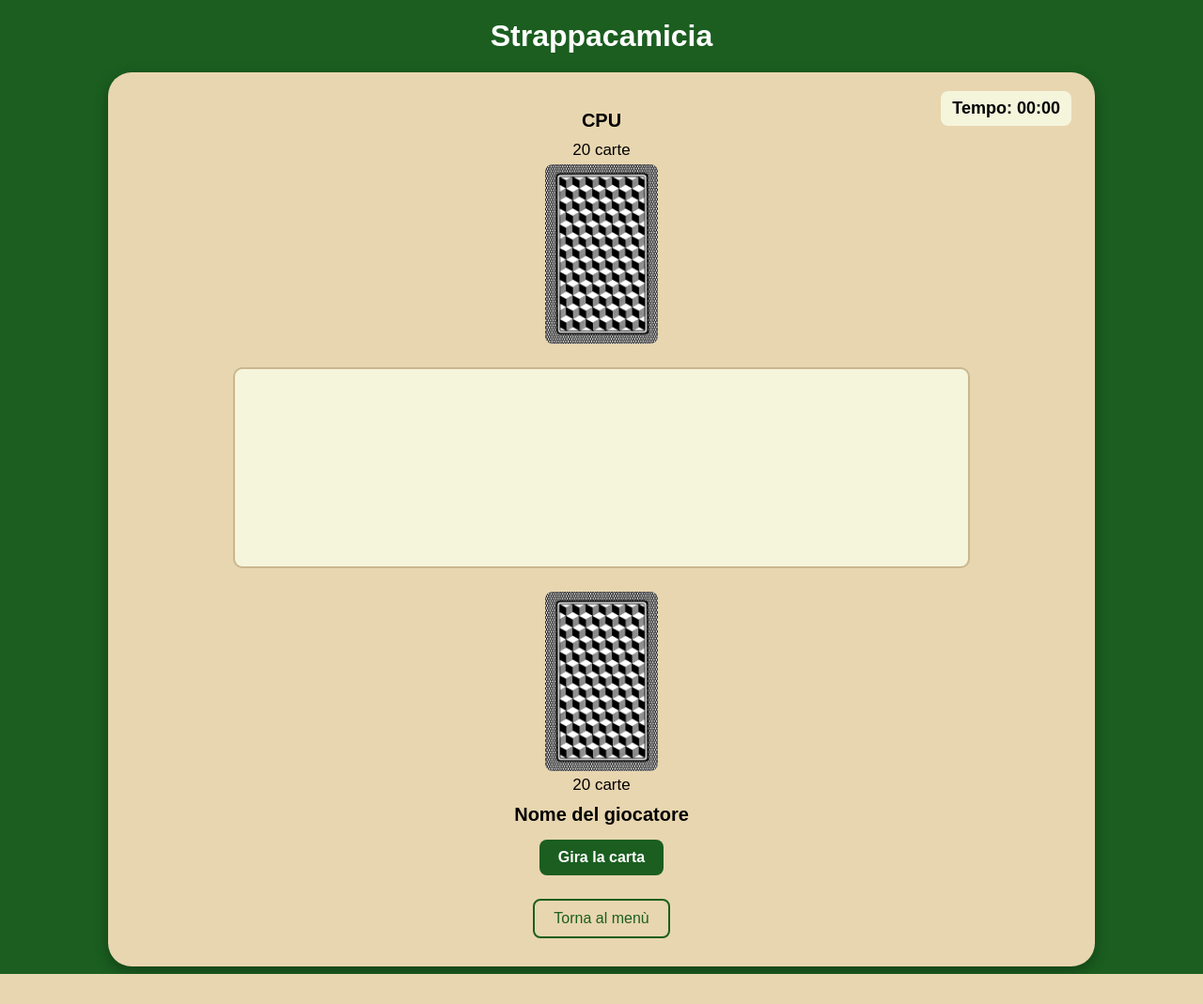
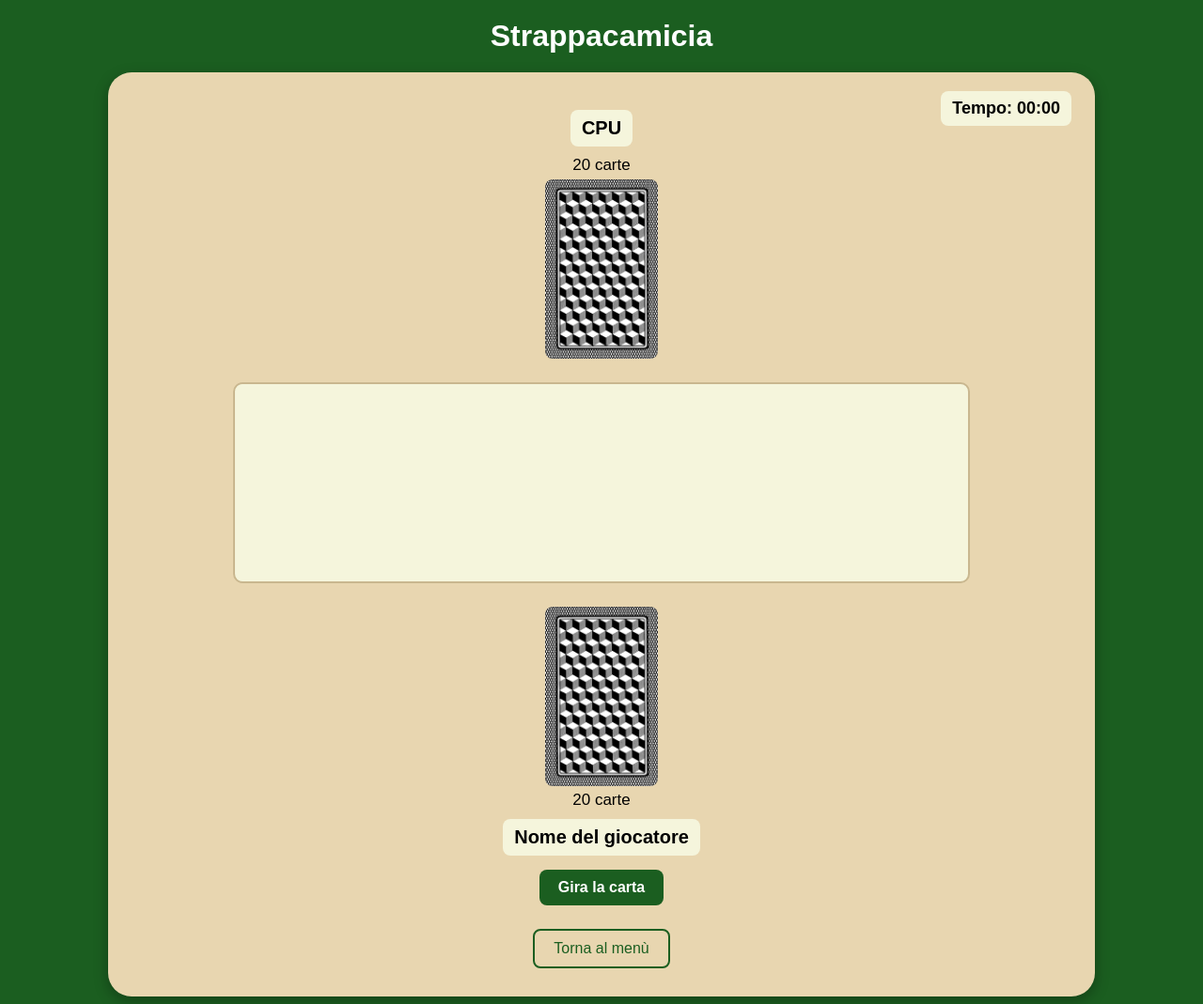
Before and after one commit to FlavioPiff/progetto_strappacamicia_piferi, a PHP site: page /gioco.html in a window 1280 px wide. Shown: the whole page at 94% size. Before the commit the page ends 1037 px from the top, so only its background shows below. Run offline with PHP 8.4, Linux system fonts and the light colour scheme.

Commit message:
Modifica grafica

```diff
--- a/stile.css
+++ b/stile.css
@@ -14,11 +14,19 @@ h1 {
 .nomeCPU{
     font-size: 20px; /*aumenta la dimensione della scritta CPU*/
     font-weight: bold; /*rendo il testo CPU in grassetto*/
+
+    background-color: beige; /*sfondo dietro*/
+    padding: 8px 12px; /* lascio spazio tra il testo e i bordi*/
+    border-radius: 8px; /*arrotondo gli angoli*/
 }
 
 .nomeGiocatore{
     font-size: 20px; /*aumenta la dimensione del nome del giocatore*/
     font-weight: bold; /*rendo il nome del giocatore in grassetto*/
+
+    background-color: beige; /*sfondo dietro*/
+    padding: 8px 12px; /* lascio spazio tra il testo e i bordi*/
+    border-radius: 8px; /*arrotondo gli angoli*/
 }
 
 
```
